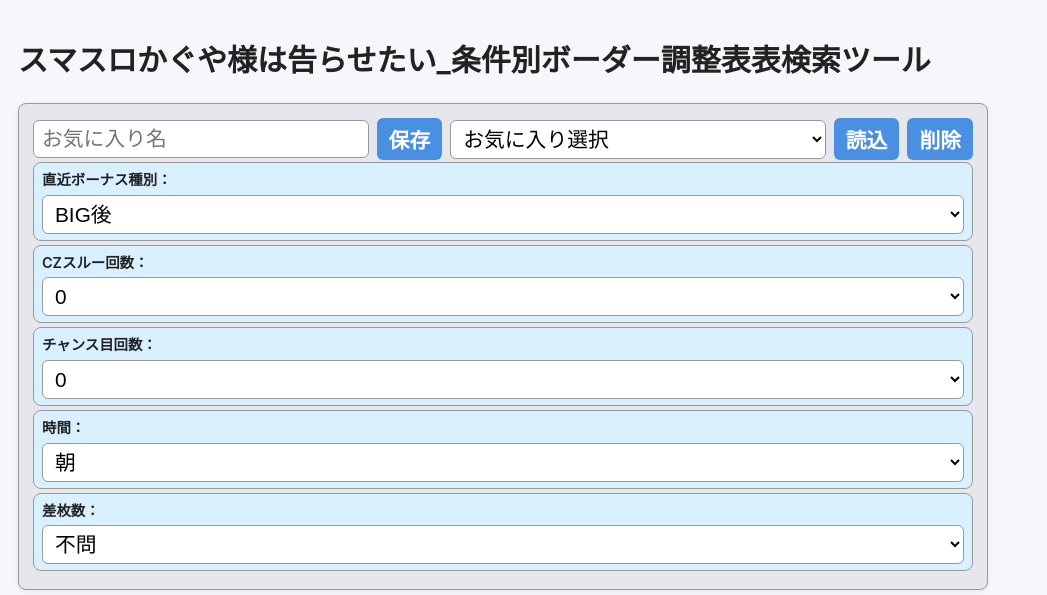
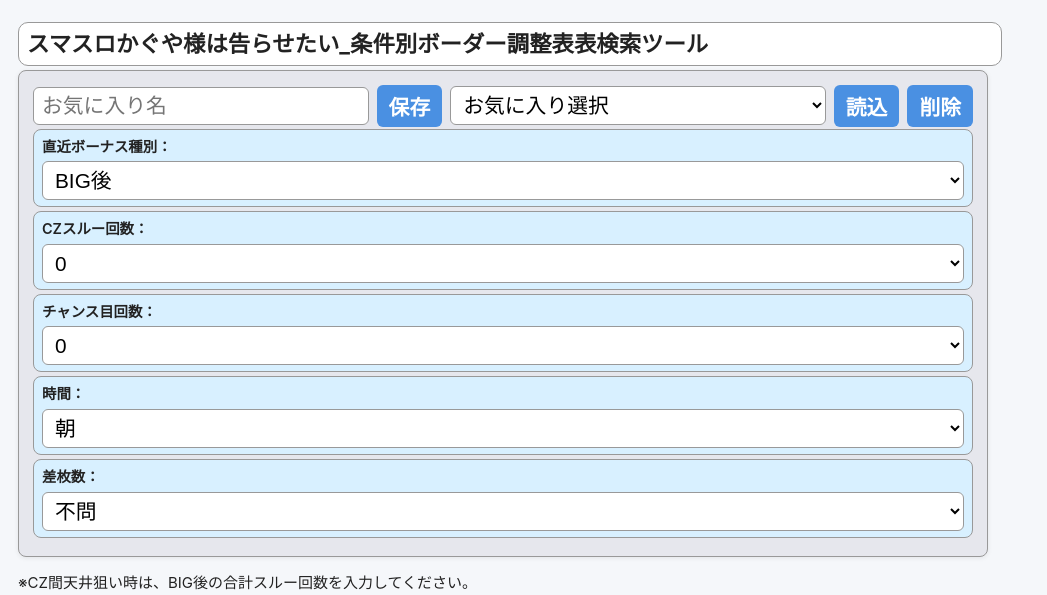
Before and after one commit to wosaru/kaguya_border_reRTs3BzsRCAkEXR, a plain HTML site: page index.html in a window 1280 px wide. Shown: the top 595 px of the page, without its empty margins (0-1047 px from the left). Drawn offline with Linux system fonts and the light colour scheme.

Commit message:
Update style.css

```diff
--- a/style.css
+++ b/style.css
@@ -153,3 +153,15 @@
     font-size: 16px; /* iOSズーム防止 */
   }
 }
+
+.tool-title {
+  max-width: 970px;
+  margin: 4px 0;
+  padding: 4px 4px 4px 8px;
+  font-size: 1.4rem;
+  font-weight: 700;
+  background: #ffffff;
+  border: 1px solid #999;
+  border-radius: 10px;
+  text-align: left;
+}
```
